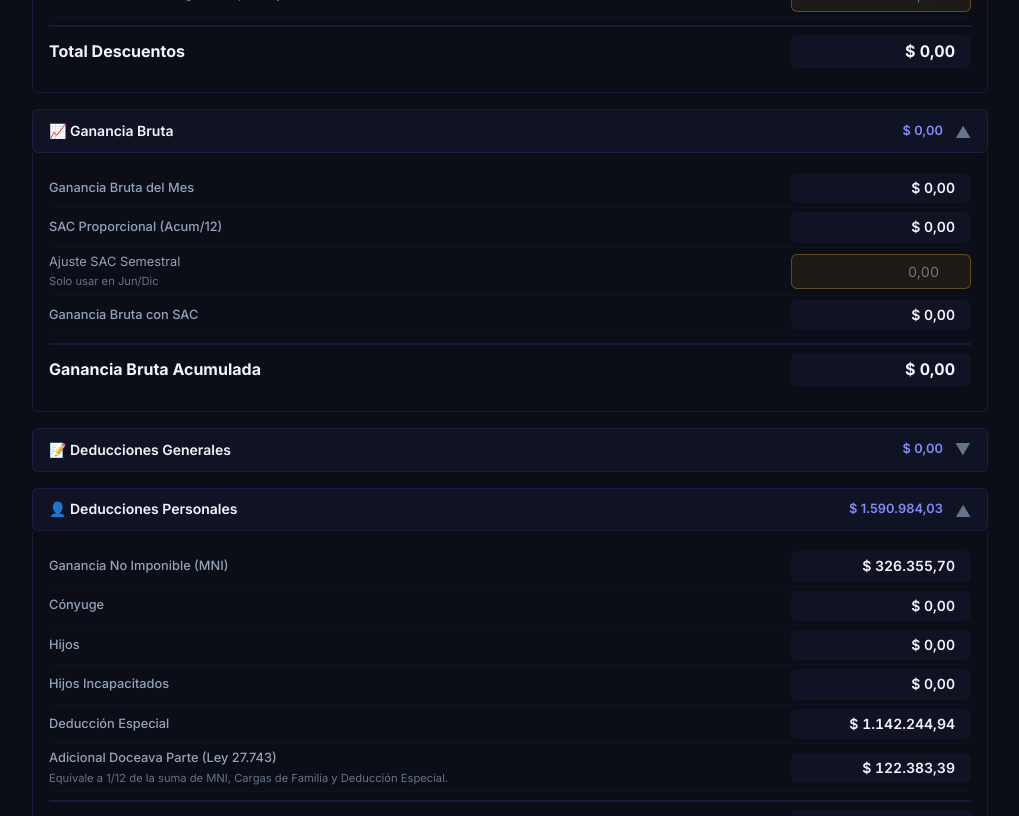
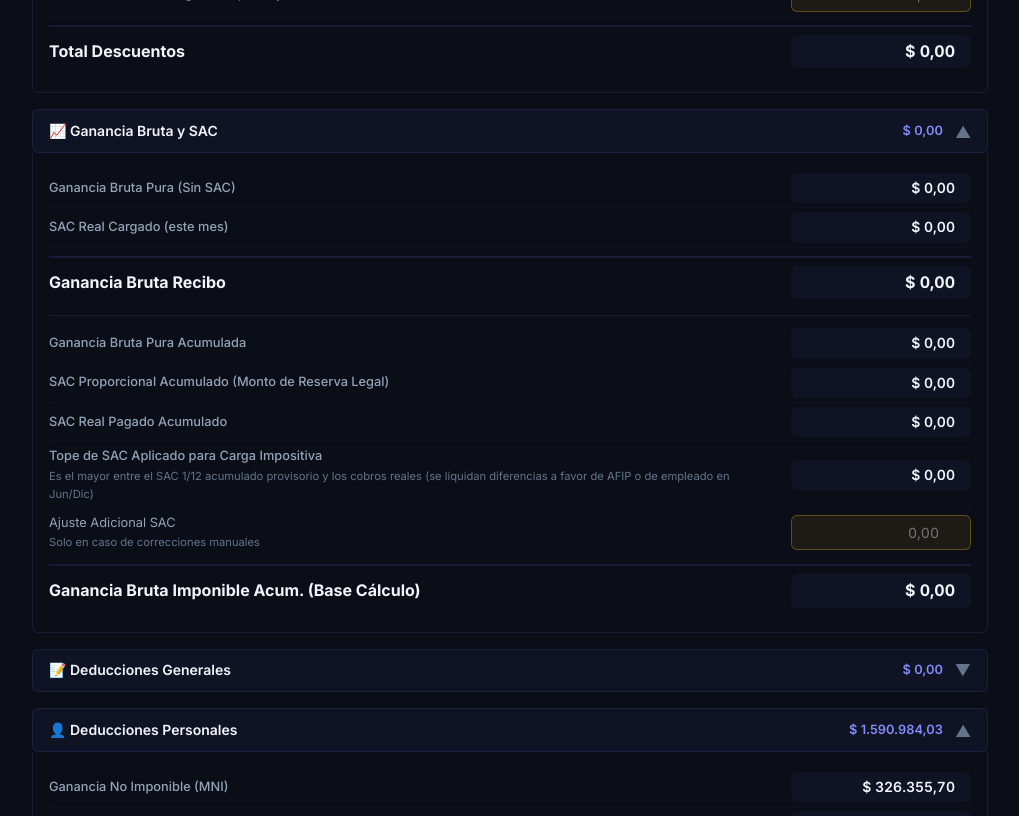
Before and after one commit to cyanez-git/Ganancias_4ta_categoria, a React (Vite) app: page / in a window 1280 px wide. Shown: the part 1120-1936 px from the top of the page, without its empty margins (260-1279 px from the left). Built offline with nearby package versions, Linux system fonts and the light colour scheme.

Commit message:
fix(taxes): resolver duplicación en liquidación del SAC

```diff
--- a/src/components/LiquidacionMensual.jsx
+++ b/src/components/LiquidacionMensual.jsx
@@ -12,7 +12,7 @@ const INCOME_FIELDS = [
     { key: 'otrosRemunerativos', label: 'Otros Conceptos Remunerativos' },
     { key: 'noRemunerativosHabituales', label: 'Conceptos No Rem. Habituales', hint: 'Viáticos, refrigerio, etc.' },
     { key: 'noRemunerativosNoHabituales', label: 'Conceptos No Rem. NO Habituales', hint: 'Gratificaciones, ajustes. Prorratear si ≥20%' },
-    { key: 'sacAguinaldo', label: 'SAC / Aguinaldo', hint: 'Importar el monto real del aguinaldo' },
+    { key: 'sacAguinaldo', label: 'SAC / Aguinaldo Cobrado', hint: 'Importar el monto EXCEPTO si no se pagó' },
 ];
 
 const PLURIEMPLEO_FIELDS = [
@@ -153,8 +153,12 @@ function AnnualView({ results }) {
         { label: 'INSSJP 3%', key: 'inssjp' },
         { label: 'Total Descuentos', key: 'totalDescuentos', bold: true },
         { label: '4. GANANCIA BRUTA', section: true },
-        { label: 'Ganancia Bruta Mes', key: 'gananciaBrutaMes' },
-        { label: 'SAC Proporcional', key: 'sacProporcional' },
+        { label: 'Ganancia Bruta Pura (Sin SAC)', key: 'gananciaBrutaPuraMes' },
+        { label: 'SAC Real Cargado', key: 'sacRealMes' },
+        { label: 'Ganancia Bruta del Mes', key: 'gananciaBrutaMes' },
+        { label: 'G. Bruta Pura Acum.', key: 'gananciaBrutaPuraAcum', bold: true },
+        { label: 'SAC Real Acumulado', key: 'sacRealAcum' },
+        { label: 'SAC Proporcional Prov.', key: 'sacProporcionalAcum' },
         { label: 'Ganancia Bruta Acum.', key: 'gananciaBrutaAcum', bold: true },
         { label: '5. DEDUCCIONES GENERALES', section: true },
         { label: 'Alquiler 40%', key: 'alquiler40' },
@@ -320,16 +324,29 @@ export default function LiquidacionMensual({ monthsData, updateMonthField, resul
                     </Section>
 
                     {/* 4. Ganancia Bruta */}
-                    <Section title="Ganancia Bruta" icon="📈" total={result.gananciaBrutaMes}>
-                        <CalcField label="Ganancia Bruta del Mes" value={result.gananciaBrutaMes} />
-                        <CalcField label="SAC Proporcional (Acum/12)" value={result.sacProporcional} />
-                        <InputField
-                            field={{ key: 'ajusteSACSemestral', label: 'Ajuste SAC Semestral', hint: m === 5 ? 'Ajuste junio' : m === 11 ? 'Ajuste diciembre' : 'Solo usar en Jun/Dic' }}
-                            value={data.ajusteSACSemestral}
-                            onChange={handleChange}
-                        />
-                        <CalcField label="Ganancia Bruta con SAC" value={result.gananciaBrutaConSAC} />
-                        <CalcField label="Ganancia Bruta Acumulada" value={result.gananciaBrutaAcum} className="total-row" />
+                    <Section title="Ganancia Bruta y SAC" icon="📈" total={result.gananciaBrutaMes}>
+                        <CalcField label="Ganancia Bruta Pura (Sin SAC)" value={result.gananciaBrutaPuraMes} />
+                        <CalcField label="SAC Real Cargado (este mes)" value={result.sacRealMes} />
+                        <CalcField label="Ganancia Bruta Recibo" value={result.gananciaBrutaMes} className="total-row" />
+
+                        <div style={{ borderTop: '1px solid var(--border-subtle)', paddingTop: '8px', marginTop: '8px' }}>
+                            <CalcField label="Ganancia Bruta Pura Acumulada" value={result.gananciaBrutaPuraAcum} />
+                            <CalcField label="SAC Proporcional Acumulado (Monto de Reserva Legal)" value={result.sacProporcionalAcum} />
+                            <CalcField label="SAC Real Pagado Acumulado" value={result.sacRealAcum} />
+                            <CalcField
+                                label="Tope de SAC Aplicado para Carga Impositiva"
+                                value={result.topeSACParaCalculos}
+                                className="highlight"
+                                hint="Es el mayor entre el SAC 1/12 acumulado provisorio y los cobros reales (se liquidan diferencias a favor de AFIP o de empleado en Jun/Dic)"
+                            />
+                            <InputField
+                                field={{ key: 'ajusteSACSemestral', label: 'Ajuste Adicional SAC', hint: m === 5 ? 'Ajuste junio' : m === 11 ? 'Ajuste diciembre' : 'Solo en caso de correcciones manuales' }}
+                                value={data.ajusteSACSemestral}
+                                onChange={handleChange}
+                            />
+                        </div>
+
+                        <CalcField label="Ganancia Bruta Imponible Acum. (Base Cálculo)" value={result.gananciaBrutaConSACAcum} className="total-row" />
                     </Section>
 
                     {/* 5. Deducciones Generales */}
--- a/src/engine/calculationEngine.js
+++ b/src/engine/calculationEngine.js
@@ -55,7 +55,6 @@ export function calculateAllMonths(monthsData, config, params) {
         const escalas = params.escalas[sem];
         const topeMoPre = params.topesMoPre[m];
 
-        // ── PASO 1: Total Ingresos del Mes ──────────────────────
         const totalIngresos =
             data.sueldoBasico +
             data.adicionalesHabituales +
@@ -64,14 +63,17 @@ export function calculateAllMonths(monthsData, config, params) {
             data.plusVacacional +
             data.otrosRemunerativos +
             data.noRemunerativosHabituales +
-            data.noRemunerativosNoHabituales +
-            data.sacAguinaldo;
+            data.noRemunerativosNoHabituales;
+            // sacAguinaldo se cuenta por separado ahora para ingresos netos,
+            // pero lo sumamos al totalIngresos "de bolsillo" para reportes
+        const ingresoBolsillo = totalIngresos + data.sacAguinaldo;
 
         // ── PASO 2: Pluriempleo ──────────────────────────────────
-        const totalPluriempleo =
+        const totalPluriempleoPuro =
             data.retribucionesHabitualesPluriempleo +
-            data.retribucionesNoHabitualesPluriempleo +
-            data.sacPluriempleo;
+            data.retribucionesNoHabitualesPluriempleo;
+
+        const pluriempleoBolsillo = totalPluriempleoPuro + data.sacPluriempleo;
 
         // ── PASO 3: Descuentos Obligatorios ──────────────────────
         // Base para descuentos con tope MoPRe
@@ -101,30 +103,45 @@ export function calculateAllMonths(monthsData, config, params) {
             data.aportesSindicales + data.otrosDescuentosObligatorios;
 
         // ── PASO 4: Ganancia Bruta ───────────────────────────────
-        const gananciaBrutaMes = totalIngresos + totalPluriempleo - data.otrosDescuentosObligatorios;
+        // Calculamos la ganancia bruta *pura* (sin contemplar el SAC cobrado en el mes)
+        const gananciaBrutaPuraMes = totalIngresos + totalPluriempleoPuro - data.otrosDescuentosObligatorios;
+        const sacRealMes = data.sacAguinaldo + data.sacPluriempleo;
+        const gananciaBrutaMesConSACRecibo = gananciaBrutaPuraMes + sacRealMes;
 
-        // ── Ganancia Bruta Acumulada (sum of current and all previous months) ──
-        let gananciaBrutaAcum = gananciaBrutaMes;
+        // ── Ganancias Acumuladas (sum of current and all previous months) ──
+        let gananciaBrutaPuraAcum = gananciaBrutaPuraMes;
+        let sacRealAcum = sacRealMes;
         for (let p = 0; p < m; p++) {
-            gananciaBrutaAcum += results[p].gananciaBrutaMes;
+            gananciaBrutaPuraAcum += results[p].gananciaBrutaPuraMes;
+            sacRealAcum += results[p].sacRealMes;
         }
 
         // ── SAC Proporcional ─────────────────────────────────────
-        const sacProporcional = gananciaBrutaAcum / 12;
+        const sacProporcionalAcum = gananciaBrutaPuraAcum / 12;
+        // El de este mes específico
+        const sacProporcionalMensual = gananciaBrutaPuraMes / 12;
 
         // ── PASO 5: Deducciones Generales ────────────────────────
         const alquiler40 = Math.min(data.alquilerPagado * 0.4, dedPersonales.gananciaNoImponible);
         const alquiler10 = data.alquilerPagado * 0.1;
 
-        // Ganancia bruta con SAC (for 5% cap calculations)
-        const gananciaBrutaConSAC = gananciaBrutaMes + sacProporcional;
+        // Ganancia bruta con SAC para topes del 5%
+        // Tomamos el bruto puro + el mayor monto entre el diferencial proporcional vs el real que viene dado
+        const topeSACParaCalculos = Math.max(sacProporcionalAcum, sacRealAcum);
+        const gananciaBrutaParaTopesAcum = gananciaBrutaPuraAcum + topeSACParaCalculos;
 
-        const medicinaPreDeducible = Math.min(data.medicinaPrepaga, gananciaBrutaConSAC * 0.05);
-        const educacionDeducible = Math.min(data.gastosEducacion, gananciaBrutaConSAC * 0.05);
-        const seguroVidaDeducible = Math.min(data.primasSeguroVida, gananciaBrutaConSAC * 0.05);
-        const donacionesDeducible = Math.min(data.donaciones, gananciaBrutaConSAC * 0.05);
+        // El tope del 5% debe ser MENSUALIZADO de la GNSI. Simplificando se suele tomar
+        // 5% de la ganancia bruta gravada como umbral.
+        // Haremos un prorrateo mes a mes para mantener la lógica existente:
+        const gananciaBrutaParaTopesMes = gananciaBrutaPuraMes + sacProporcionalMensual;
 
-        const deduccionesSobreSAC = sacProporcional * 0.17;
+        const medicinaPreDeducible = Math.min(data.medicinaPrepaga, gananciaBrutaParaTopesMes * 0.05);
+        const educacionDeducible = Math.min(data.gastosEducacion, gananciaBrutaParaTopesMes * 0.05);
+        const seguroVidaDeducible = Math.min(data.primasSeguroVida, gananciaBrutaParaTopesMes * 0.05);
+        const donacionesDeducible = Math.min(data.donaciones, gananciaBrutaParaTopesMes * 0.05);
+
+        // Deducción especial para el SAC (17%). Aplica sobre la porción elegida de aguinaldo.
+        const deduccionesSobreSAC = sacProporcionalMensual * 0.17;
 
         const totalDeduccionesGenerales =
             alquiler40 + alquiler10 +
@@ -183,8 +200,8 @@ export function calculateAllMonths(monthsData, config, params) {
         }
 
         // ── PASO 7-8: Ganancia Neta Acumulada ────────────────────
-        // Ganancia bruta acumulada includes SAC proportional
-        const gananciaBrutaConSACAcum = gananciaBrutaAcum + sacProporcional + data.ajusteSACSemestral;
+        // Ganancia bruta acumulada incluye lo puro mas el máximo entre el proporcional presunto y el real ingresado.
+        const gananciaBrutaConSACAcum = gananciaBrutaPuraAcum + topeSACParaCalculos + data.ajusteSACSemestral;
 
         // ── PASO 9: Deducciones totales ──────────────────────────
         const deduccionesTotalesAcum = deduccionesGeneralesAcum + deduccionesPersonalesAcum;
@@ -209,7 +226,7 @@ export function calculateAllMonths(monthsData, config, params) {
         );
 
         // Tope 35%
-        const sueldoNeto = totalIngresos + totalPluriempleo - totalDescuentos;
+        const sueldoNeto = ingresoBolsillo + pluriempleoBolsillo - totalDescuentos;
         const tope35 = sueldoNeto * params.topeRetencion;
         const retencionEfectivaCalculada = Math.min(retencionDelMes, tope35);
         // Si el usuario ingresó la retención real sufrida, se usa esa
@@ -219,7 +236,7 @@ export function calculateAllMonths(monthsData, config, params) {
         const diferenciaNoRetenida = retencionDelMes - retencionEfectivaCalculada;
 
         // Sueldo neto final
-        const sueldoNetoFinal = totalIngresos + totalPluriempleo - totalDescuentos - retencionEfectiva;
+        const sueldoNetoFinal = ingresoBolsillo + pluriempleoBolsillo - totalDescuentos - retencionEfectiva;
 
         // ── Store result ─────────────────────────────────────────
         results.push({
@@ -227,8 +244,11 @@ export function calculateAllMonths(monthsData, config, params) {
             data, // reference to input data
 
             // Ingresos
-            totalIngresos,
-            totalPluriempleo,
+            totalIngresos: ingresoBolsillo, // back-compat
+            ingresoBolsillo,
+            totalIngresosPuros: totalIngresos,
+            totalPluriempleo: pluriempleoBolsillo, // back-compat
+            pluriempleoBolsillo,
 
             // Descuentos
             baseDescuentos,
@@ -241,14 +261,22 @@ export function calculateAllMonths(monthsData, config, params) {
             totalDescuentos,
 
             // Ganancia bruta
-            gananciaBrutaMes,
-            gananciaBrutaAcum,
-            sacProporcional,
-            gananciaBrutaConSAC,
+            gananciaBrutaMes: gananciaBrutaMesConSACRecibo, // back-compat
+            gananciaBrutaPuraMes,
+            gananciaBrutaPuraAcum,
+
+            sacRealMes,
+            sacRealAcum,
+            sacProporcionalMensual,
+            sacProporcional: sacProporcionalAcum, // back-compat name
+            sacProporcionalAcum,
+            topeSACParaCalculos,
+
+            gananciaBrutaConSAC: gananciaBrutaParaTopesMes,
             gananciaBrutaConSACAcum,
 
             // Promedio remuneración bruta (para DEA)
-            promedioRemuneracion: gananciaBrutaAcum / (m + 1),
+            promedioRemuneracion: gananciaBrutaPuraAcum / (m + 1),
 
             // Deducciones generales
             alquiler40,
--- a/src/engine/excelExporter.js
+++ b/src/engine/excelExporter.js
@@ -27,8 +27,12 @@ const ROWS = [
     { label: 'Total Descuentos', key: 'totalDescuentos' },
 
     { label: '4. GANANCIA BRUTA', section: true },
-    { label: 'Ganancia Bruta del Mes', key: 'gananciaBrutaMes' },
-    { label: 'SAC Proporcional', key: 'sacProporcional' },
+    { label: 'Ganancia Bruta Pura (Sin SAC)', key: 'gananciaBrutaPuraMes' },
+    { label: 'SAC Real Pagado', key: 'sacRealMes' },
+    { label: 'Ganancia Bruta con SAC (Base Mes)', key: 'gananciaBrutaMes' },
+    { label: 'Ganancia Bruta Pura Acumulada', key: 'gananciaBrutaPuraAcum' },
+    { label: 'SAC Real Acum.', key: 'sacRealAcum' },
+    { label: 'SAC Proporcional Prov. Acum', key: 'sacProporcionalAcum' },
     { label: 'Ganancia Bruta Acumulada', key: 'gananciaBrutaAcum' },
 
     { label: '5. DEDUCCIONES GENERALES', section: true },
--- a/src/engine/pdfReportGenerator.js
+++ b/src/engine/pdfReportGenerator.js
@@ -265,12 +265,13 @@ export function generatePDFReport(results, config, params) {
     doc.text('RESUMEN CÁLCULO — ARCA MAPEO V3', 20, 14);
 
     const v3Rows = [
-        { label: '1. Ganancia bruta del mes', values: results.map(r => r.gananciaBrutaMes), style: 'normal' },
+        { label: '1. Ganancia bruta Pura', values: results.map(r => r.gananciaBrutaPuraMes), style: 'normal' },
         { label: '2. Ret. no habituales', values: results.map(r => r.data.noRemunerativosNoHabituales), style: 'normal' },
-        { label: '3. SAC Proporcional', values: results.map(r => r.sacProporcional), style: 'normal' },
+        { label: '3. SAC Proporcional Acum.', values: results.map(r => r.sacProporcionalAcum), style: 'normal' },
+        { label: '... SAC Real Acum.', values: results.map(r => r.sacRealAcum), style: 'normal' },
         { label: '4. Descuentos obligatorios', values: results.map(r => r.totalDescuentos), style: 'normal' },
         { label: '5. Deducciones generales', values: results.map(r => r.totalDeduccionesGenerales), style: 'normal' },
-        { label: '8. Gan. neta acumulada', values: results.map(r => r.gananciaBrutaConSACAcum), style: 'accent' },
+        { label: '8. Gan. neta acumulada (Base)', values: results.map(r => r.gananciaBrutaConSACAcum), style: 'accent' },
         { label: '9. Ded. personales acum.', values: results.map(r => r.deduccionesPersonalesAcum), style: 'normal' },
         { label: '10. Gan. neta suj. impuesto', values: results.map(r => r.gananciaNeta), style: 'accent' },
         { label: '11. Impuesto determinado', values: results.map(r => r.impuestoDeterminado), style: 'warning' },
@@ -357,7 +358,7 @@ export function generatePDFReport(results, config, params) {
         { label: 'Comisiones', values: results.map(r => r.data.comisiones) },
         { label: 'Plus Vacacional', values: results.map(r => r.data.plusVacacional) },
         { label: 'Otros Remunerativos', values: results.map(r => r.data.otrosRemunerativos) },
-        { label: 'SAC / Aguinaldo', values: results.map(r => r.data.sacAguinaldo) },
+        { label: 'SAC / Aguinaldo Cobrado', values: results.map(r => r.sacRealMes) },
         { label: 'TOTAL INGRESOS', values: results.map(r => r.totalIngresos), style: 'total' },
         { label: '—', values: Array(12).fill(''), style: 'separator' },
         { label: 'Jubilación (11%)', values: results.map(r => r.jubilacion) },
```
Also changed, not shown: src/components/Dashboard.jsx (+12 -8 lines), 3 other files (tests, documents, lock files or other folders).
